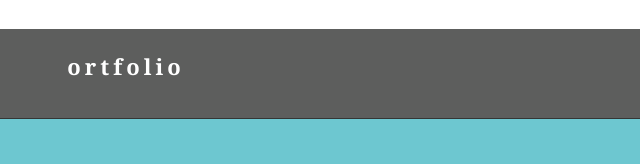
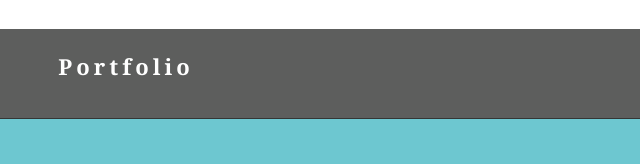
Before and after one commit to pekutalu/WebTest0519, a plain HTML site: page index.html in a window 1280 px wide. Shown: the top 164 px of the page, 514-1154 px from the left. Drawn offline with Linux system fonts and the light colour scheme; files whose address does not match are found by name.

Commit message:
Add files via upload

```diff
--- a/index.html
+++ b/index.html
@@ -12,7 +12,7 @@
 <div class="container">
   <!-- Header -->
   <header class="header">
-    <h4 class="logo">ortfolio</h4>
+    <h4 class="logo">Portfolio</h4>
   </header>
   <!-- Hero Section -->
   <section class="intro">
```
